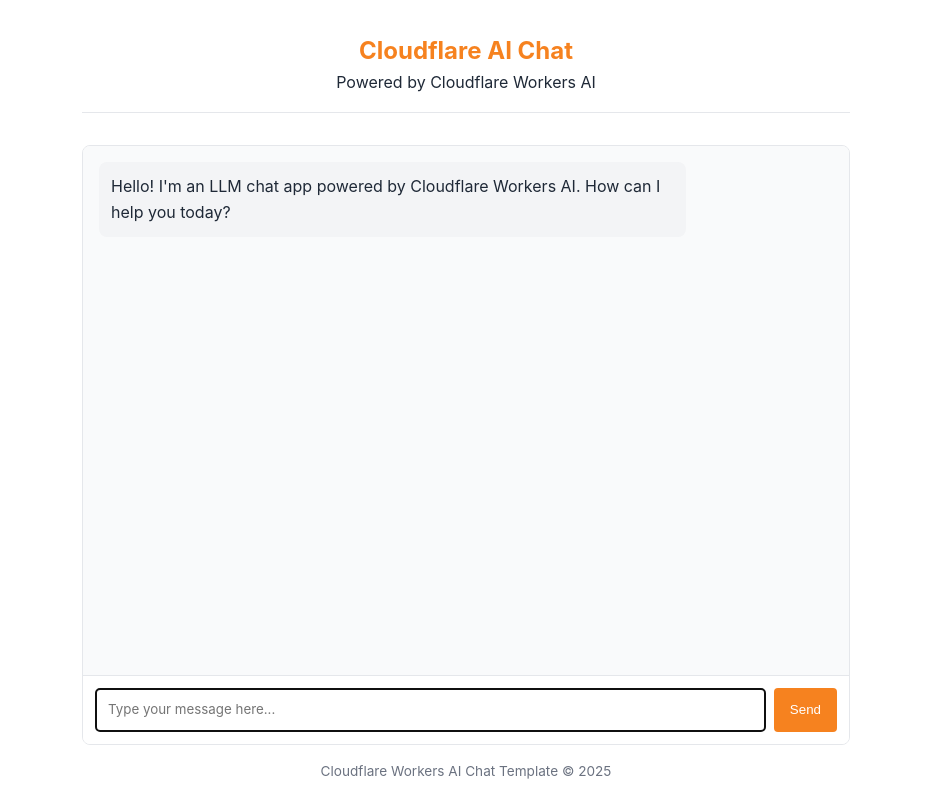
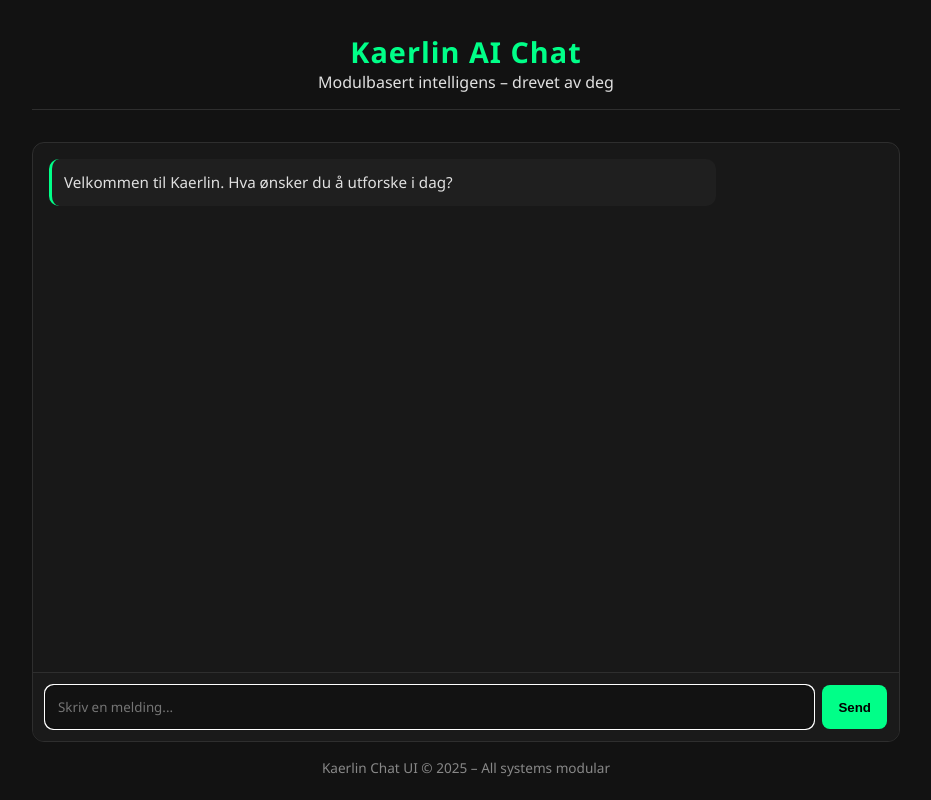
Before and after one commit to benjaminmolla/kaerlinchat, a website: page public/index.html in a window 1280 px wide. Shown: the whole page, without its empty margins (174-1105 px from the left). Drawn offline with Linux system fonts and the light colour scheme.

Commit message:
Update index.html

```diff
--- a/public/index.html
+++ b/public/index.html
@@ -3,17 +3,17 @@
   <head>
     <meta charset="UTF-8" />
     <meta name="viewport" content="width=device-width, initial-scale=1.0" />
-    <title>LLM Chat App</title>
+    <title>Kaerlin AI Chat</title>
     <style>
       :root {
-        --primary-color: #f6821f;
-        --primary-hover: #e67e22;
-        --light-bg: #f9fafb;
-        --border-color: #e5e7eb;
-        --text-color: #1f2937;
-        --text-light: #6b7280;
-        --user-msg-bg: #fff2e6;
-        --assistant-msg-bg: #f3f4f6;
+        --primary-color: #00ff88;
+        --primary-hover: #00cc66;
+        --bg-dark: #121212;
+        --border-color: #2e2e2e;
+        --text-color: #e0e0e0;
+        --text-muted: #888;
+        --user-msg-bg: #1a1a1a;
+        --assistant-msg-bg: #1f1f1f;
       }
 
       * {
@@ -23,12 +23,10 @@
       }
 
       body {
-        font-family:
-          -apple-system, BlinkMacSystemFont, "Segoe UI", Roboto, Oxygen, Ubuntu,
-          Cantarell, sans-serif;
-        line-height: 1.6;
+        font-family: "Segoe UI", "JetBrains Mono", sans-serif;
+        background-color: var(--bg-dark);
         color: var(--text-color);
-        max-width: 800px;
+        max-width: 900px;
         margin: 0 auto;
         padding: 1rem;
       }
@@ -41,8 +39,9 @@
       }
 
       h1 {
-        font-size: 1.5rem;
+        font-size: 1.8rem;
         color: var(--primary-color);
+        letter-spacing: 1px;
       }
 
       .chat-container {
@@ -51,47 +50,53 @@
         height: calc(100vh - 200px);
         min-height: 400px;
         border: 1px solid var(--border-color);
-        border-radius: 8px;
+        border-radius: 12px;
         overflow: hidden;
+        background-color: #181818;
       }
 
       .chat-messages {
         flex: 1;
         overflow-y: auto;
         padding: 1rem;
-        background-color: var(--light-bg);
       }
 
       .message {
         margin-bottom: 1rem;
         padding: 0.75rem;
-        border-radius: 8px;
+        border-radius: 10px;
         max-width: 80%;
+        font-size: 0.95rem;
+        line-height: 1.5;
       }
 
       .user-message {
         background-color: var(--user-msg-bg);
         align-self: flex-end;
         margin-left: auto;
+        border: 1px solid var(--primary-color);
       }
 
       .assistant-message {
         background-color: var(--assistant-msg-bg);
         align-self: flex-start;
+        border-left: 3px solid var(--primary-color);
       }
 
       .message-input {
         display: flex;
         padding: 0.75rem;
         border-top: 1px solid var(--border-color);
-        background-color: white;
+        background-color: #1a1a1a;
       }
 
       #user-input {
         flex: 1;
         padding: 0.75rem;
         border: 1px solid var(--border-color);
-        border-radius: 4px;
+        border-radius: 8px;
+        background-color: #121212;
+        color: var(--text-color);
         font-family: inherit;
         resize: none;
         min-height: 44px;
@@ -101,11 +106,12 @@
         margin-left: 0.5rem;
         padding: 0 1rem;
         background-color: var(--primary-color);
-        color: white;
+        color: black;
         border: none;
-        border-radius: 4px;
+        border-radius: 8px;
         cursor: pointer;
         transition: background-color 0.2s;
+        font-weight: bold;
       }
 
       #send-button:hover {
@@ -113,7 +119,7 @@
       }
 
       #send-button:disabled {
-        background-color: var(--text-light);
+        background-color: var(--text-muted);
         cursor: not-allowed;
       }
 
@@ -121,7 +127,7 @@
         display: none;
         margin-bottom: 1rem;
         font-style: italic;
-        color: var(--text-light);
+        color: var(--text-muted);
       }
 
       .typing-indicator.visible {
@@ -132,34 +138,31 @@
         margin-top: 1rem;
         text-align: center;
         font-size: 0.85rem;
-        color: var(--text-light);
+        color: var(--text-muted);
       }
     </style>
   </head>
   <body>
     <header>
-      <h1>Cloudflare AI Chat</h1>
-      <p>Powered by Cloudflare Workers AI</p>
+      <h1>Kaerlin AI Chat</h1>
+      <p>Modulbasert intelligens – drevet av deg</p>
     </header>
 
     <div class="chat-container">
       <div id="chat-messages" class="chat-messages">
         <div class="message assistant-message">
-          <p>
-            Hello! I'm an LLM chat app powered by Cloudflare Workers AI. How can
-            I help you today?
-          </p>
+          <p>Velkommen til Kaerlin. Hva ønsker du å utforske i dag?</p>
         </div>
       </div>
 
       <div class="typing-indicator" id="typing-indicator">
-        AI is thinking...
+        Kaerlin tenker...
       </div>
 
       <div class="message-input">
         <textarea
           id="user-input"
-          placeholder="Type your message here..."
+          placeholder="Skriv en melding..."
           rows="1"
           autofocus
         ></textarea>
@@ -168,10 +171,9 @@
     </div>
 
     <footer>
-      <p>Cloudflare Workers AI Chat Template &copy; 2025</p>
+      <p>Kaerlin Chat UI &copy; 2025 – All systems modular</p>
     </footer>
 
-    <!-- Chat app script -->
     <script src="chat.js"></script>
   </body>
 </html>
```
